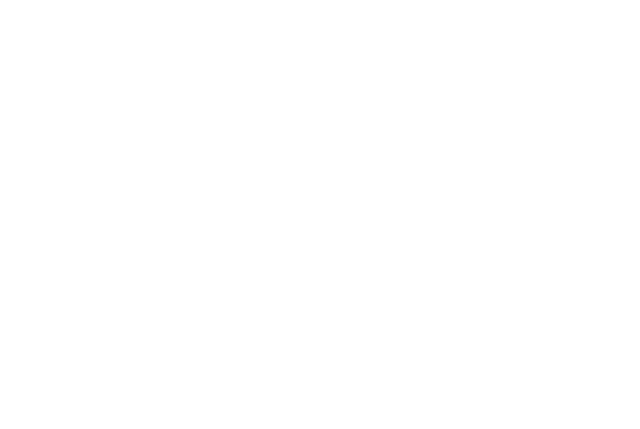
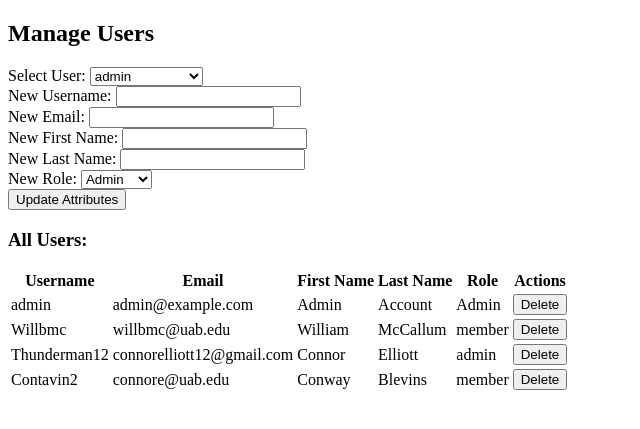
Before and after one commit to ThunderMan12/CS421_FinalProject, a Flask app: page /manageusers in a window 1280 px wide. Before the commit the part shown is empty. Shown: the top 429 px of the page, without its empty margins (0-640 px from the left). Run offline with Flask 3, Linux system fonts and the light colour scheme.

Commit message:
Manage users page

```diff
--- a/Main.py
+++ b/Main.py
@@ -169,14 +169,6 @@ def create_default_admin():
         db.session.commit()
 
 
-    id = db.Column(db.Integer, primary_key=True)
-    username = db.Column(db.String(80), unique=True, nullable=False)
-    email = db.Column(db.String(120), unique=True, nullable=False)
-    firstname = db.Column(db.String(80), nullable=False)
-    lastname = db.Column(db.String(80), nullable=False)
-    role = db.Column(db.String(20), nullable=False)
-    password = db.Column(db.String(128), nullable=False)
-
     def __init__(self, username, email, firstname, lastname, password, role):
         self.username = username
         self.email = email
@@ -240,9 +232,35 @@ def myprofile():
 def signup():
     return render_template('signup.html')
 
-@app.route('/manageusers')
+@app.route('/manageusers', methods=['GET', 'POST'])
 def manageusers():
-    return render_template('manageusers.html')
+    if request.method == 'POST':
+        # Get the user ID and new attribute values from the form
+        user_id = request.form['user_id']
+        new_username = request.form['username']
+        new_email = request.form['email']
+        new_firstname = request.form['firstname']
+        new_lastname = request.form['lastname']
+        new_role = request.form['role']
+
+        # Fetch the user from the database by ID
+        user = User.query.get(user_id)
+
+        if user:
+            # Update the user attributes with the new values
+            user.setUsername(new_username)
+            user.setEmail(new_email)
+            user.setFirstName(new_firstname)
+            user.setLastName(new_lastname)
+            user.setRole(new_role)
+
+            # Save the changes to the database
+            db.session.commit()
+            flash('User attributes updated successfully.')
+        else:
+            flash('User not found.')
+    users = User.query.all()
+    return render_template('manageusers.html', users=users)
 
 @app.route('/admindashboard')
 def adminDashboard():
--- a/templates/manageusers.html
+++ b/templates/manageusers.html
@@ -7,6 +7,76 @@
         <title> Manage Users</title>
     </head>
     <body>
+        <section>
+            <h2>Manage Users</h2>
+            <form method="post">
+                <label for="user_id">Select User:</label>
+                <select id="user_id" name="user_id">
+                    {% for user in users %}
+                    <option value="{{ user.id }}">{{ user.getUsername() }}</option>
+                    {% endfor %}
+                </select>
+                <br>
+                <label for="username">New Username:</label>
+                <input type="text" id="username" name="username">
 
+                <br>
+
+                <label for="email">New Email:</label>
+                <input type="email" id="email" name="email">
+
+                <br>
+
+                <label for="firstname">New First Name:</label>
+                <input type="text" id="firstname" name="firstname">
+
+                <br>
+
+                <label for="lastname">New Last Name:</label>
+                <input type="text" id="lastname" name="lastname">
+
+                <br>
+
+                <label for="role">New Role:</label>
+                <select id="role" name="role">
+                    <option value="admin">Admin</option>
+                    <option value="member">Member</option>
+                </select>
+
+                <br>
+
+                <input type="submit" value="Update Attributes">
+            </form>
+        </section>
+
+        <section>
+            <h3>All Users:</h3>
+            <table>
+                <tr>
+                    <th>Username</th>
+                    <th>Email</th>
+                    <th>First Name</th>
+                    <th>Last Name</th>
+                    <th>Role</th>
+                    <th>Actions</th> <!-- Add a new column for actions -->
+                </tr>
+                {% for user in users %}
+                <tr>
+                    <td>{{ user.getUsername() }}</td>
+                    <td>{{ user.getEmail() }}</td>
+                    <td>{{ user.getFirstName() }}</td>
+                    <td>{{ user.getLastName() }}</td>
+                    <td>{{ user.getRole() }}</td>
+                    <td>
+                        <!-- Add a form to delete the user -->
+                        <form method="post">
+                            <input type="hidden" name="delete_user_id" value="{{ user.id }}">
+                            <button type="submit">Delete</button>
+                        </form>
+                    </td>
+                </tr>
+                {% endfor %}
+            </table>
+        </section>
     </body>
 </html>
```
Also changed, not shown: instance/users.db.
